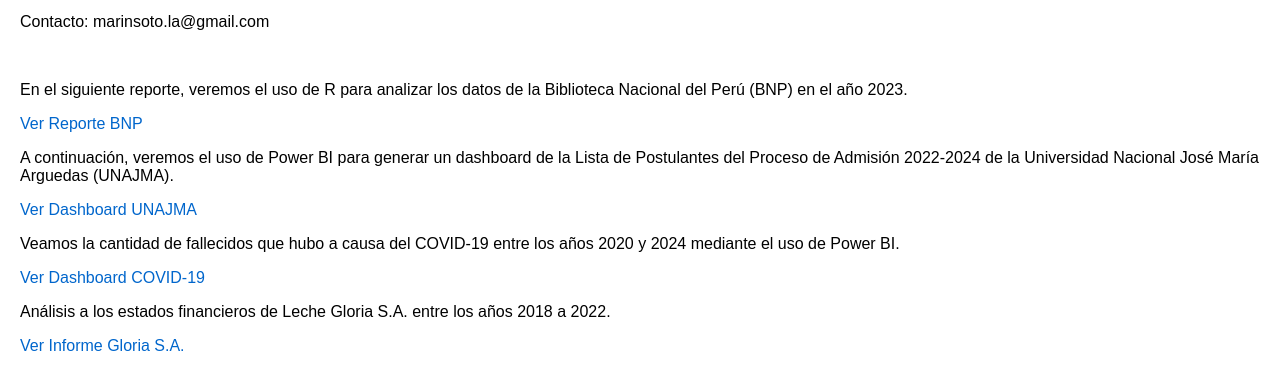
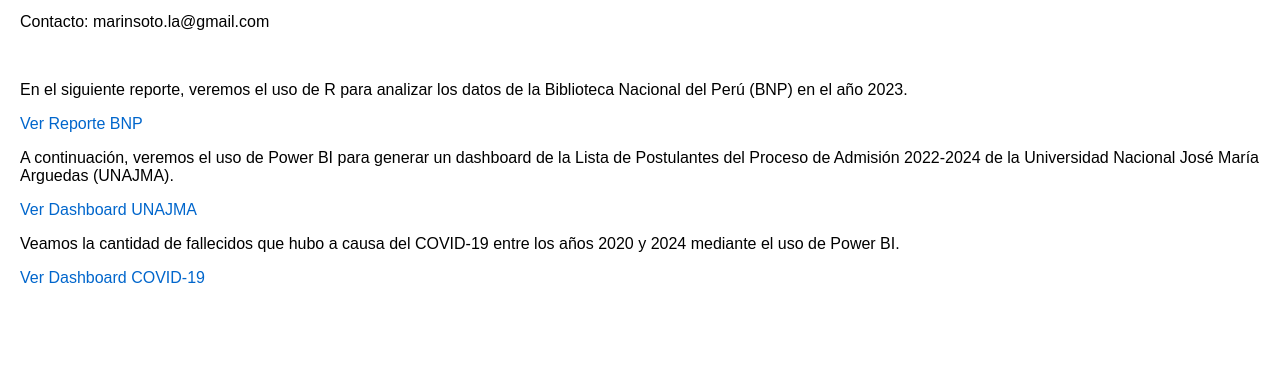
Before and after one commit to SkinRiod/Proyectos, a plain HTML site: page index.html in a window 1280 px wide. Shown: the part 101-490 px from the top of the page. Drawn offline with Linux system fonts and the light colour scheme.

Commit message:
index.html

```diff
--- a/index.html
+++ b/index.html
@@ -33,10 +33,6 @@
             <p class="description">Veamos la cantidad de fallecidos que hubo a causa del COVID-19 entre los años 2020 y 2024 mediante el uso de Power BI.</p>
             <a href="https://app.powerbi.com/view?r=eyJrIjoiZTZkMzQ1OTctNTA1Yy00M2M2LWIwMDYtNzhkMDkzZjQ5MTg4IiwidCI6ImE4NjE3Y2E1LWU2MWUtNGNmNS1iOTM1LTNkYzNkMGVlNzQ4YSIsImMiOjR9&pageName=96ea6f591861d8b010e7">Ver Dashboard COVID-19</a>
         </li>
-        <li>
-            <p class="description">Análisis a los estados financieros de Leche Gloria S.A. entre los años 2018 a 2022.</p>
-            <a href="https://drive.google.com/file/d/1W9Y3cN2EopZGnDoefCbe1AlrNjr0kJ6l/view?usp=sharing">Ver Informe Gloria S.A.</a>
-        </li>
         <!-- Añade más reportes aquí -->
     </ul>
 </body>
```
